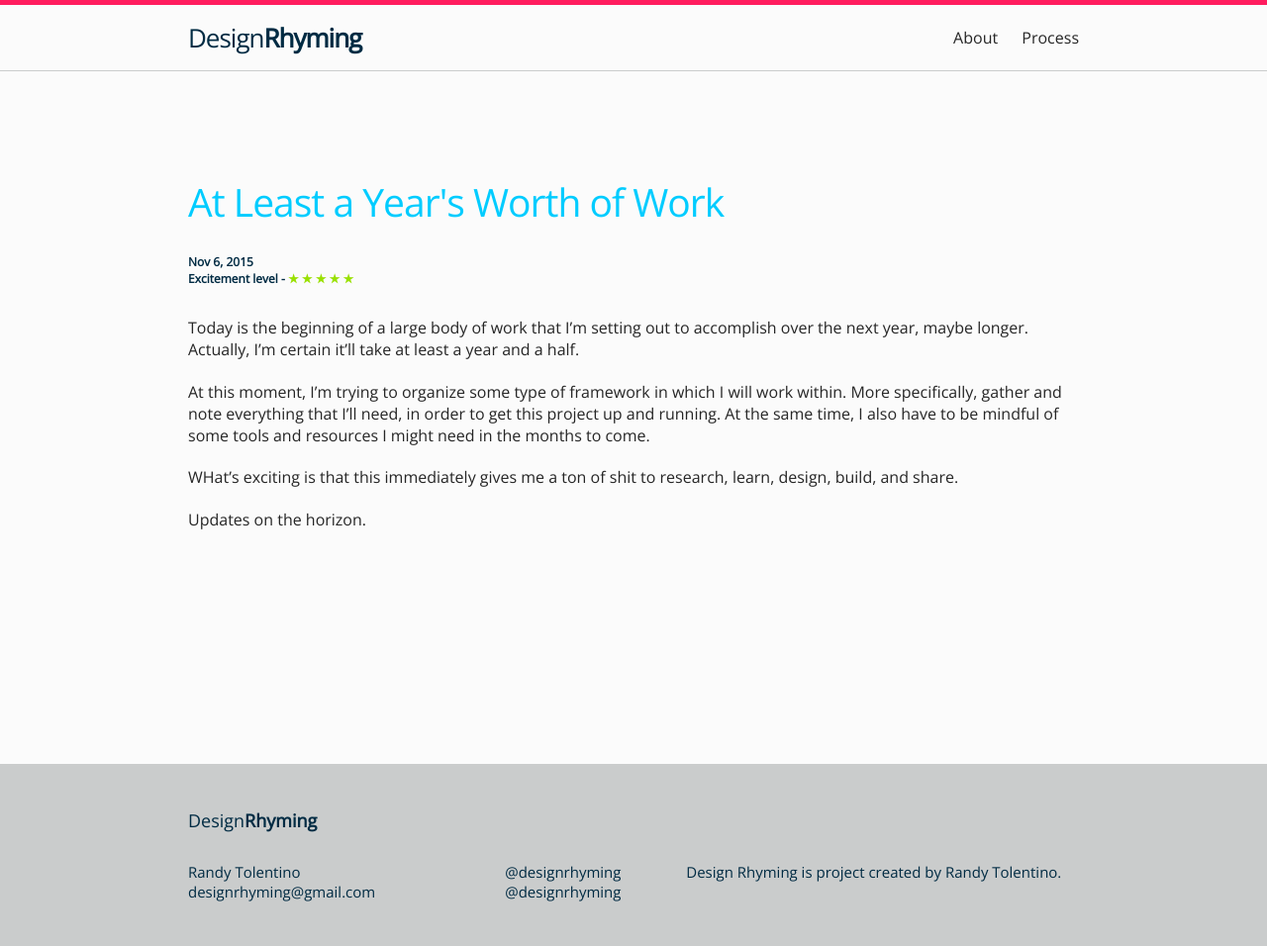
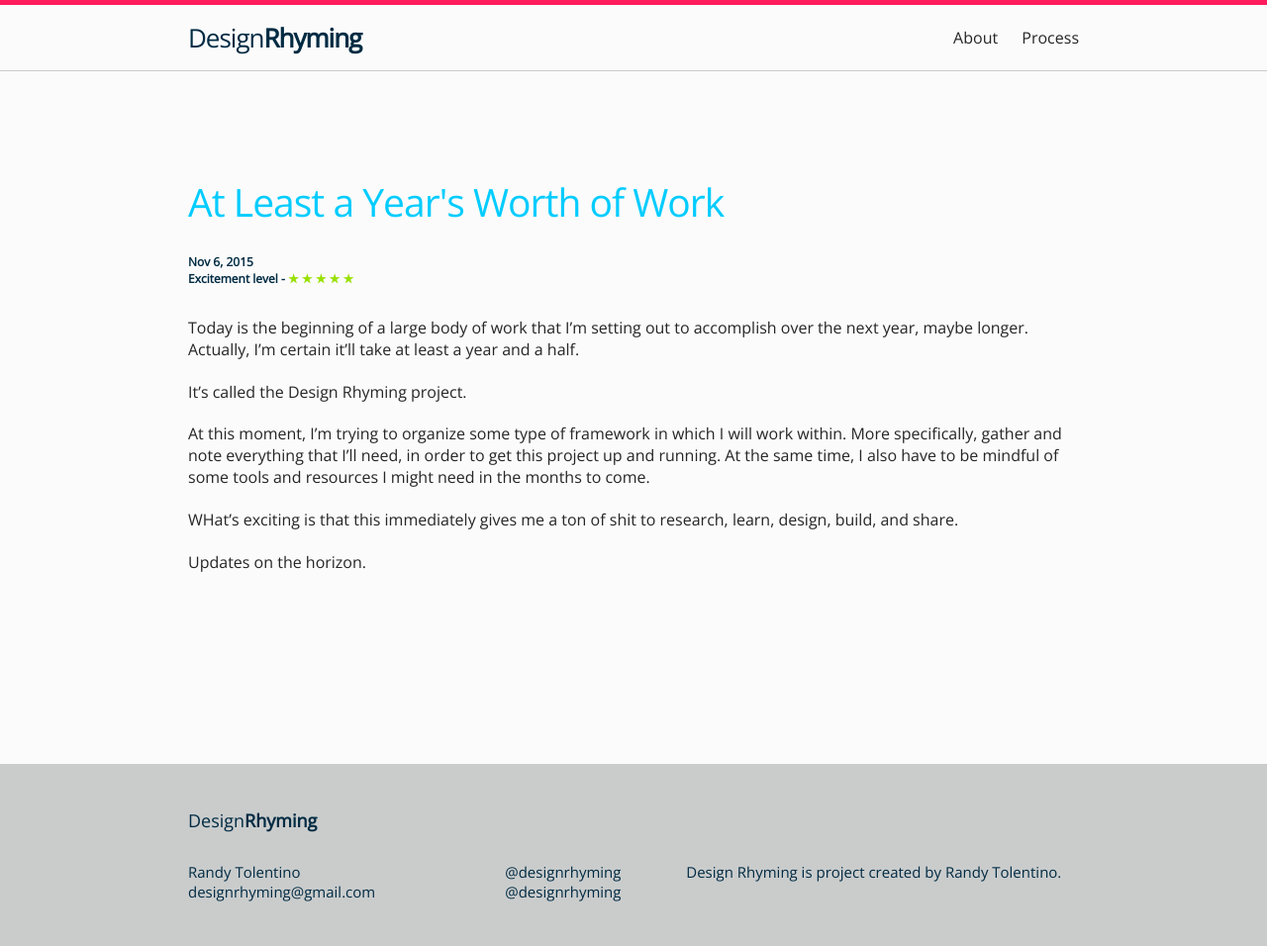
Before and after one commit to designrhyming/designrhyming, a Jekyll site: the page built from _posts/2015-11-06-at-least-a-years-worth-of-work.markdown, in a window 1280 px wide. Shown: the whole page at 99% size. Built offline with Jekyll 4.4.1, drawn with Linux system fonts in a browser that asks for light colours.

Commit message:
working at work

```diff
--- a/_posts/2015-11-06-at-least-a-years-worth-of-work.markdown
+++ b/_posts/2015-11-06-at-least-a-years-worth-of-work.markdown
@@ -6,6 +6,8 @@ excitement: ★ ★ ★ ★ ★
 ---
 Today is the beginning of a large body of work that I'm setting out to accomplish over the next year, maybe longer. Actually, I'm certain it'll take at least a year and a half.
 
+It's called the Design Rhyming project.
+
 At this moment, I'm trying to organize some type of framework in which I will work within. More specifically, gather and note everything that I'll need, in order to get this project up and running. At the same time, I also have to be mindful of some tools and resources I might need in the months to come.
 
 WHat's exciting is that this immediately gives me a ton of shit to research, learn, design, build, and share.
```
Also changed, not shown: Gemfile (line endings or trailing spaces), 2 other files.
